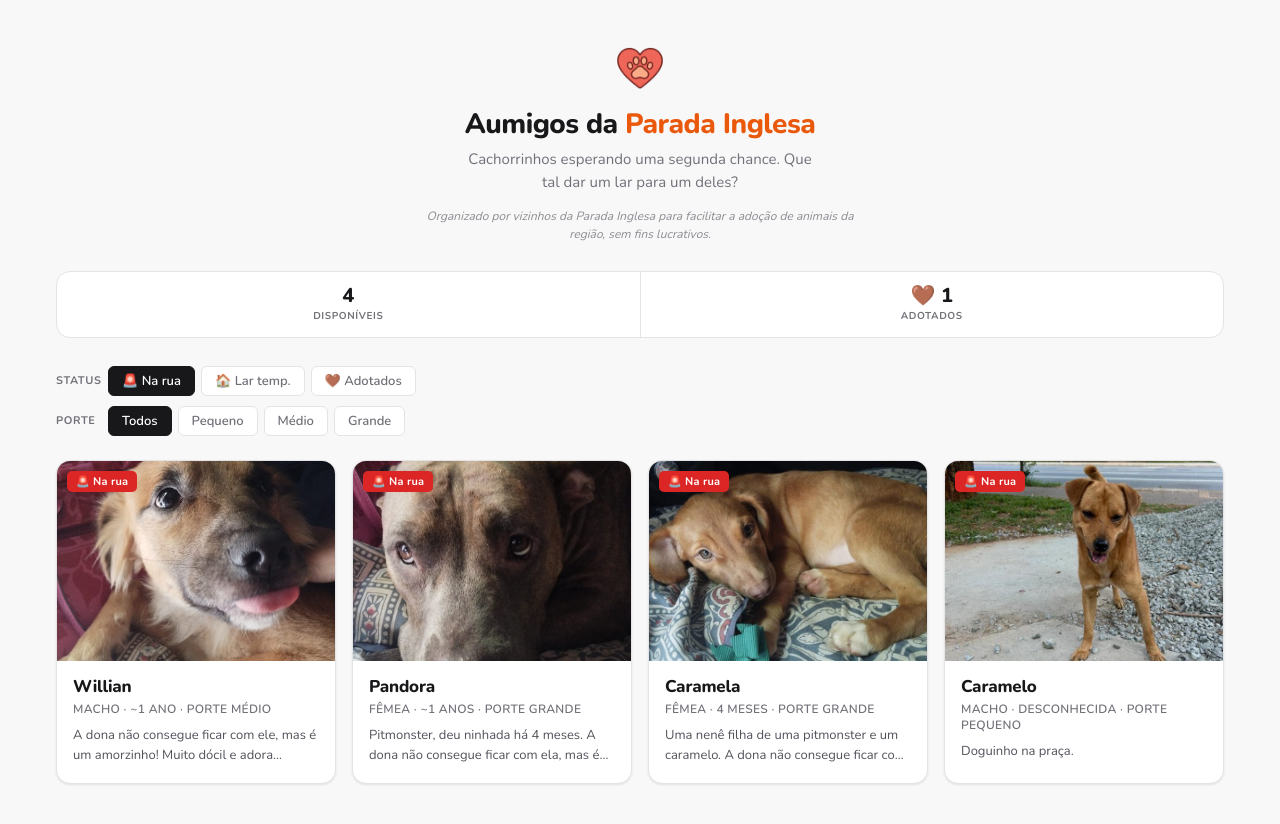
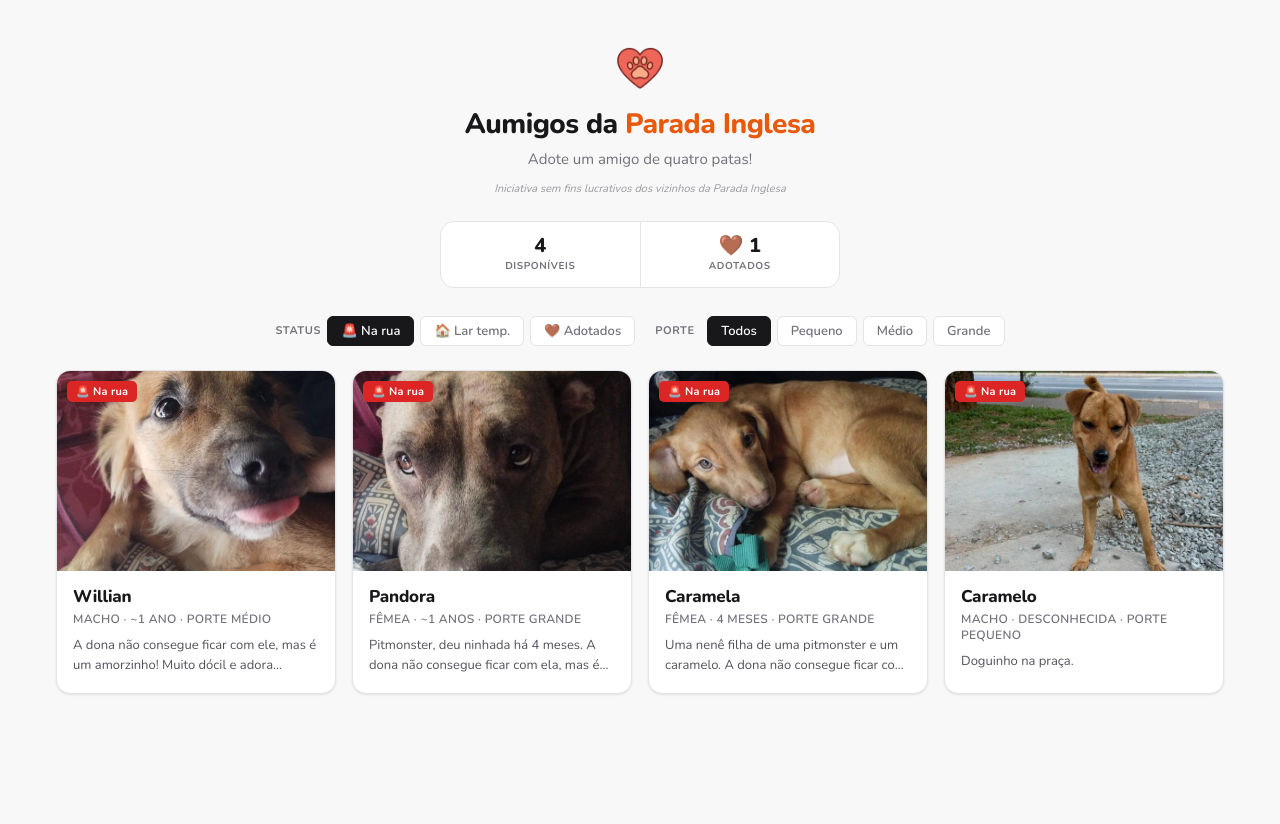
Before and after one commit to jusoper/aumigos-parada-inglesa, a React (Vite) app: page / in a window 1280 px wide. Shown: the top 824 px of the page. After the commit the page ends 800 px from the top, so only its background shows below. Built offline with nearby package versions, Linux system fonts and the light colour scheme.

Commit message:
Melhora layout desktop: centraliza stats, ajusta filtros e reduz textos do header

```diff
--- a/src/components/Header.jsx
+++ b/src/components/Header.jsx
@@ -8,10 +8,10 @@ export default function Header() {
         Aumigos da <span>Parada Inglesa</span>
       </h1>
       <p className="header-subtitle">
-        Cachorrinhos esperando uma segunda chance. Que tal dar um lar para um deles?
+        Adote um amigo de quatro patas!
       </p>
       <p className="header-footer">
-        Organizado por vizinhos da Parada Inglesa para facilitar a adoção de animais da região, sem fins lucrativos.
+        Iniciativa sem fins lucrativos dos vizinhos da Parada Inglesa
       </p>
     </header>
   )
--- a/src/index.css
+++ b/src/index.css
@@ -44,7 +44,7 @@ body {
 /* ── Header ── */
 .header {
   text-align: center;
-  padding: 40px 16px 28px;
+  padding: 40px 16px 24px;
 }
 .header-logo {
   width: 56px;
@@ -73,15 +73,15 @@ body {
   line-height: 1.55;
 }
 .header-footer {
-  font-size: 12px;
+  font-size: 11px;
   color: var(--text-secondary);
-  margin-top: 12px;
-  max-width: 460px;
+  margin-top: 10px;
+  max-width: 400px;
   margin-left: auto;
   margin-right: auto;
-  line-height: 1.5;
+  line-height: 1.4;
   font-style: italic;
-  opacity: 0.8;
+  opacity: 0.7;
 }
 
 /* ── Stats Bar ── */
@@ -89,11 +89,12 @@ body {
   display: flex;
   justify-content: center;
   gap: 0;
-  margin-bottom: 28px;
+  margin: 0 auto 28px;
   background: var(--white);
   border-radius: var(--radius);
   border: 1px solid var(--border);
   overflow: hidden;
+  max-width: 400px;
 }
 .stat {
   flex: 1;
@@ -127,6 +128,13 @@ body {
   flex-direction: column;
   gap: 10px;
   margin-bottom: 24px;
+}
+@media (min-width: 768px) {
+  .filter-bar {
+    flex-direction: row;
+    justify-content: center;
+    gap: 20px;
+  }
 }
 .filter-group {
   display: flex;
```
